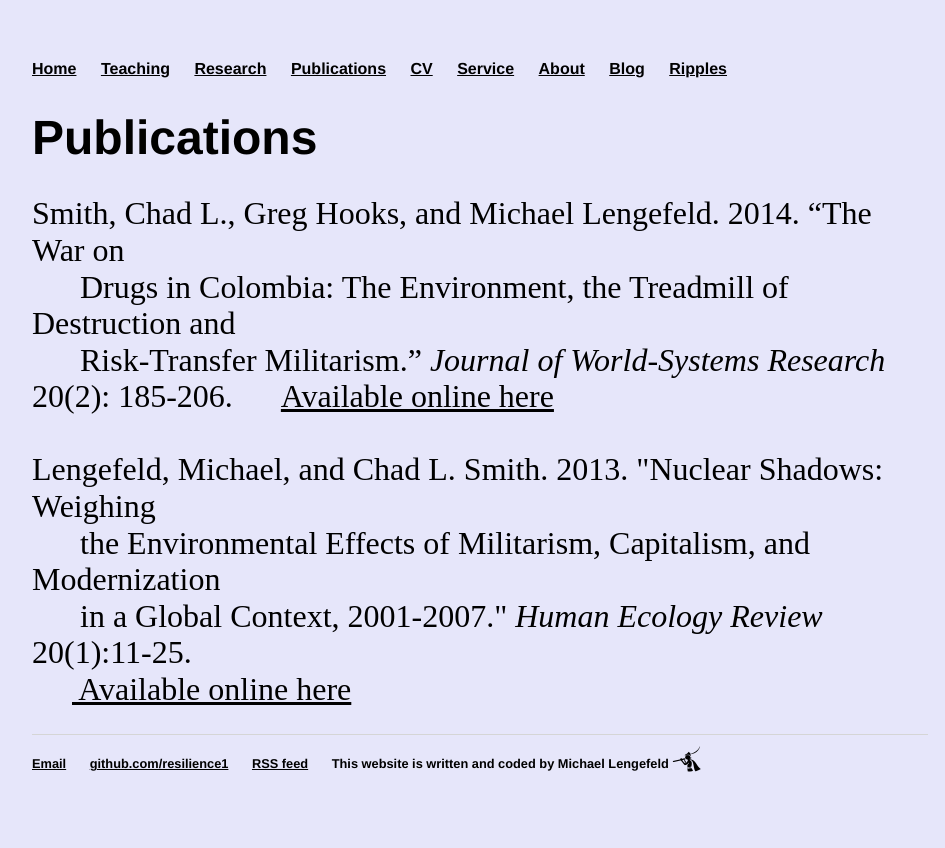
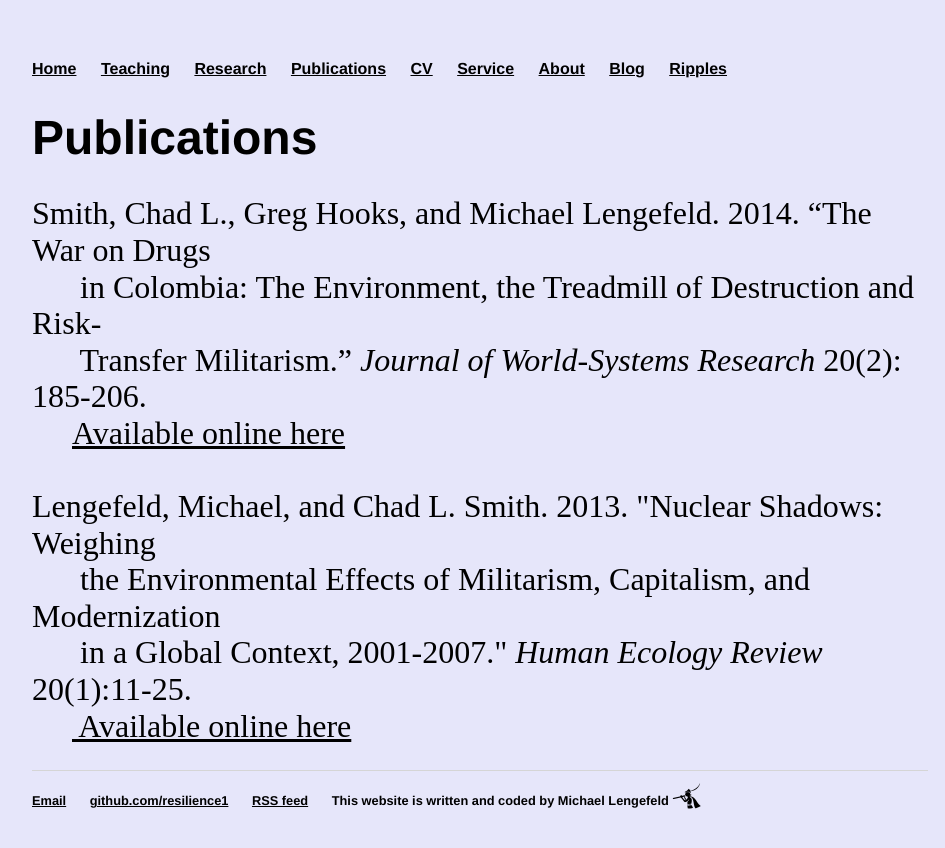
Before and after one commit to resilience1/resilience1.github.io, a Jekyll site: the page built from publications/index.html, in a window 1280 px wide. Shown: the top 848 px of the page, without its empty margins (160-1105 px from the left). Built offline with Jekyll 4.4.1, drawn with Linux system fonts in a browser that asks for light colours; nearby versions of some CDN libraries.

Commit message:
Update index.html

```diff
--- a/publications/index.html
+++ b/publications/index.html
@@ -6,11 +6,11 @@ Title: Publications
 <h1>Publications</h1>
 
 
-	<font size="6">	<p>Smith, Chad L., Greg Hooks, and Michael Lengefeld. 2014. “The War on <br>
+	<font size="6">	<p>Smith, Chad L., Greg Hooks, and Michael Lengefeld. 2014. “The War on Drugs <br>
 		&nbsp;&nbsp;&nbsp;&nbsp;&nbsp;
-		     Drugs in Colombia: The Environment, the Treadmill of Destruction and <br>
+		     in Colombia: The Environment, the Treadmill of Destruction and Risk-<br>
 		&nbsp;&nbsp;&nbsp;&nbsp;&nbsp;
-		Risk-Transfer Militarism.” <i>Journal of World-Systems Research</i> 20(2): 185-206.
+		Transfer Militarism.” <i>Journal of World-Systems Research</i> 20(2): 185-206.<br>
 		 &nbsp;&nbsp;&nbsp;&nbsp;&nbsp;<a href="http://jwsr.pitt.edu/ojs/index.php/jwsr/article/view/554">Available online here</a><br><br>
 
 
```
